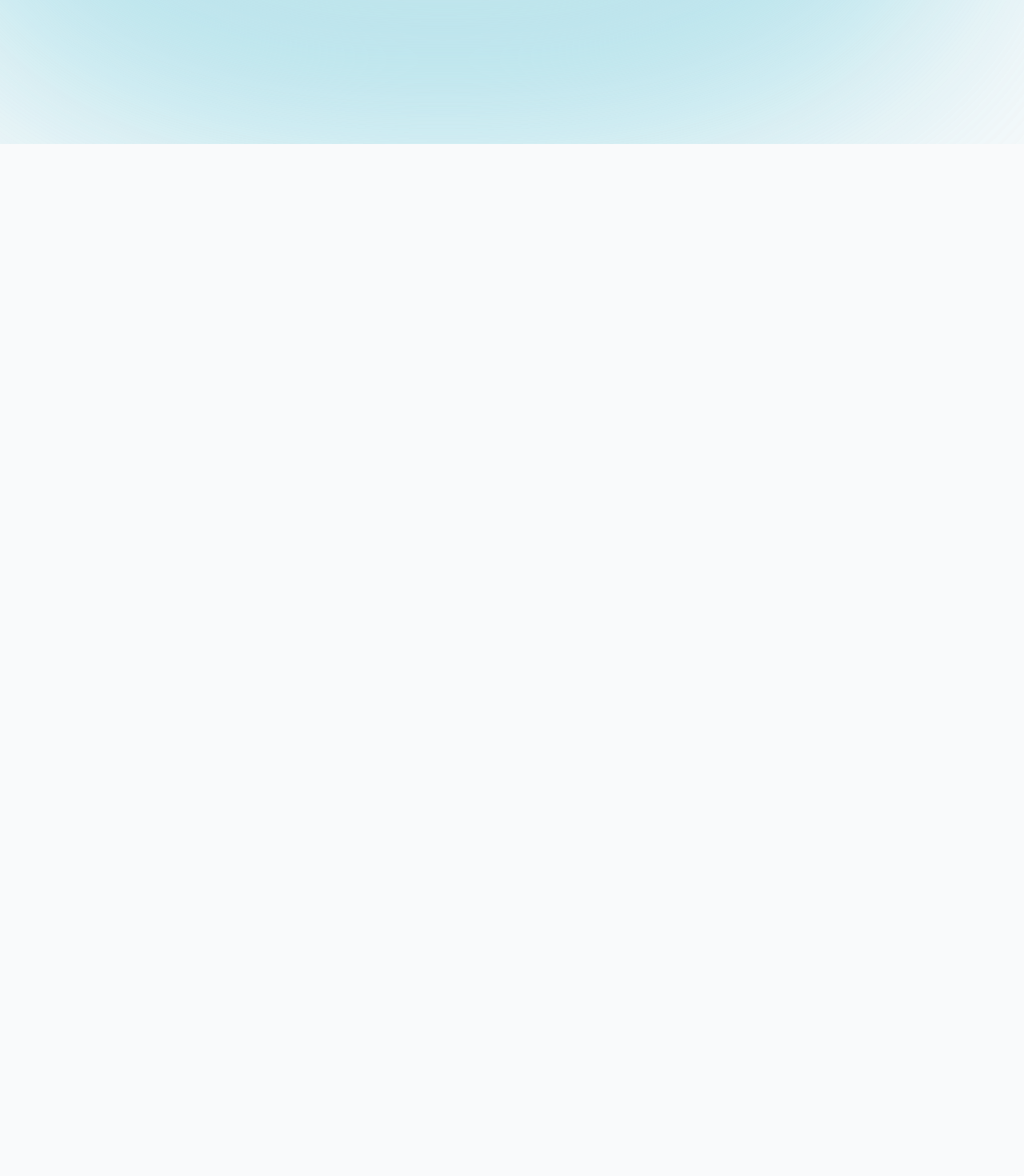
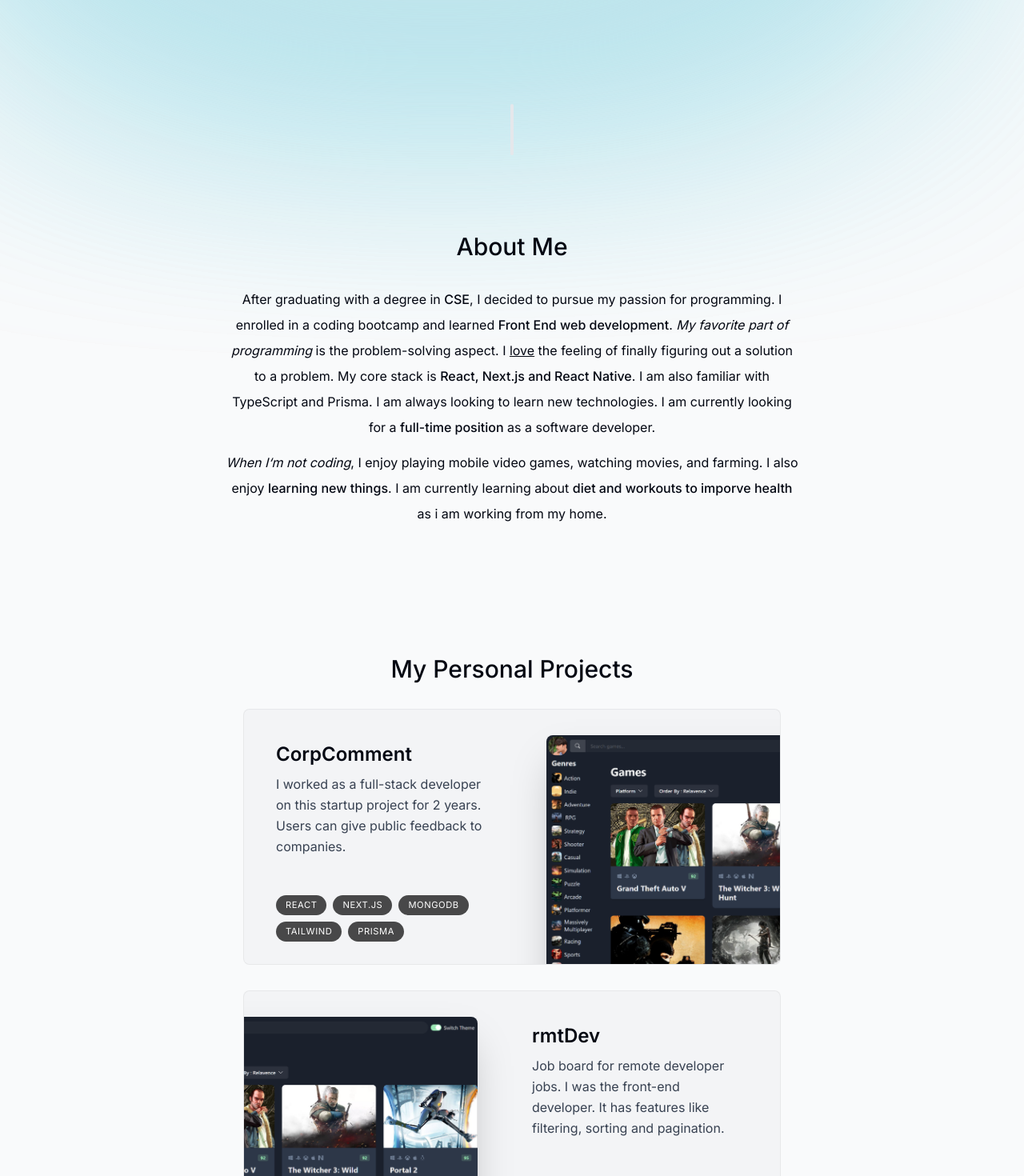
Before and after one commit to ramkole/portfolio, a Next.js app: page / in a window 1280 px wide. Shown: the part 620-2090 px from the top of the page at 80% size. Before the commit the page ends 800 px from the top, so only its background shows below. Built offline with nearby package versions, Linux system fonts and the light colour scheme.

Commit message:
About and Project section addup

```diff
--- a/app/page.tsx
+++ b/app/page.tsx
@@ -1,9 +1,15 @@
+import AboutMe from "@/components/AboutMe";
 import HeaderHero from "@/components/HeaderHero";
+import Projects from "@/components/ProjectSection";
+import SectionDivider from "@/components/SectionDivider";
 
 export default function Home() {
   return (
     <main className="flex flex-col items-center px-4">
       <HeaderHero />
+      <SectionDivider />
+      <AboutMe />
+      <Projects />
     </main>
   );
 }
--- /dev/null
+++ b/components/AboutMe.tsx
@@ -0,0 +1,46 @@
+"use client";
+
+import React from "react";
+import SectionHeading from "./SectionHeading";
+import { motion } from "framer-motion";
+// import { useSectionInView } from "@/lib/hooks";
+
+export default function About() {
+  // const { ref } = useSectionInView("About");
+
+  return (
+    <motion.section
+      //      ref={ref}
+      className="mb-28 max-w-[45rem] text-center leading-8 sm:mb-40 scroll-mt-28"
+      initial={{ opacity: 0, y: 100 }}
+      animate={{ opacity: 1, y: 0 }}
+      transition={{ delay: 0.175 }}
+      id="about"
+    >
+      <SectionHeading>About me</SectionHeading>
+      <p className="mb-3">
+        After graduating with a degree in{" "}
+        <span className="font-medium">CSE</span>, I decided to pursue my passion
+        for programming. I enrolled in a coding bootcamp and learned{" "}
+        <span className="font-medium">Front End web development</span>.{" "}
+        <span className="italic">My favorite part of programming</span> is the
+        problem-solving aspect. I <span className="underline">love</span> the
+        feeling of finally figuring out a solution to a problem. My core stack
+        is <span className="font-medium">React, Next.js and React Native</span>.
+        I am also familiar with TypeScript and Prisma. I am always looking to
+        learn new technologies. I am currently looking for a{" "}
+        <span className="font-medium">full-time position</span> as a software
+        developer.
+      </p>
+
+      <p>
+        <span className="italic">When I&lsquo;m not coding</span>, I enjoy
+        playing mobile video games, watching movies, and farming. I also enjoy{" "}
+        <span className="font-medium">learning new things</span>. I am currently
+        learning about{" "}
+        <span className="font-medium">diet and workouts to imporve health</span>{" "}
+        as i am working from my home.
+      </p>
+    </motion.section>
+  );
+}
--- /dev/null
+++ b/components/ProjectCard.tsx
@@ -0,0 +1,71 @@
+"use client";
+
+import { useRef } from "react";
+import { projectsData } from "@/lib/data";
+import Image from "next/image";
+import { motion, useScroll, useTransform } from "framer-motion";
+
+type ProjectProps = (typeof projectsData)[number];
+
+export default function Project({
+  title,
+  description,
+  tags,
+  imageUrl,
+}: ProjectProps) {
+  const ref = useRef<HTMLDivElement>(null);
+  const { scrollYProgress } = useScroll({
+    target: ref,
+    offset: ["0 1", "1.33 1"],
+  });
+  const scaleProgess = useTransform(scrollYProgress, [0, 1], [0.8, 1]);
+  const opacityProgess = useTransform(scrollYProgress, [0, 1], [0.6, 1]);
+
+  return (
+    <motion.div
+      ref={ref}
+      style={{
+        scale: scaleProgess,
+        opacity: opacityProgess,
+      }}
+      className="group mb-3 sm:mb-8 last:mb-0"
+    >
+      <section className="bg-gray-100 max-w-[42rem] border border-black/5 rounded-lg overflow-hidden sm:pr-8 relative sm:h-[20rem] hover:bg-gray-200 transition sm:group-even:pl-8 dark:text-white dark:bg-white/10 dark:hover:bg-white/20">
+        <div className="pt-4 pb-7 px-5 sm:pl-10 sm:pr-2 sm:pt-10 sm:max-w-[50%] flex flex-col h-full sm:group-even:ml-[18rem]">
+          <h3 className="text-2xl font-semibold">{title}</h3>
+          <p className="mt-2 leading-relaxed text-gray-700 dark:text-white/70">
+            {description}
+          </p>
+          <ul className="flex flex-wrap mt-4 gap-2 sm:mt-auto">
+            {tags.map((tag, index) => (
+              <li
+                className="bg-black/[0.7] px-3 py-1 text-[0.7rem] uppercase tracking-wider text-white rounded-full dark:text-white/70"
+                key={index}
+              >
+                {tag}
+              </li>
+            ))}
+          </ul>
+        </div>
+
+        <Image
+          src={imageUrl}
+          alt="Project I worked on"
+          quality={95}
+          className="absolute hidden sm:block top-8 -right-40 w-[28.25rem] rounded-t-lg shadow-2xl
+        transition
+        group-hover:scale-[1.04]
+        group-hover:-translate-x-3
+        group-hover:translate-y-3
+        group-hover:-rotate-2
+
+        group-even:group-hover:translate-x-3
+        group-even:group-hover:translate-y-3
+        group-even:group-hover:rotate-2
+
+        group-even:right-[initial] group-even:-left-40"
+        />
+      </section>
+    </motion.div>
+  );
+}
--- /dev/null
+++ b/components/ProjectSection.tsx
@@ -0,0 +1,28 @@
+"use client";
+
+import React from "react";
+import SectionHeading from "./SectionHeading";
+import { projectsData } from "@/lib/data";
+import Project from "./ProjectCard";
+//import { useSectionInView } from "@/lib/hooks";
+
+export default function Projects() {
+  //const { ref } = useSectionInView("Projects", 0.5);
+
+  return (
+    <section
+      //ref={ref}
+      id="projects"
+      className="scroll-mt-28 mb-28"
+    >
+      <SectionHeading>My Personal Projects</SectionHeading>
+      <div>
+        {projectsData.map((project, index) => (
+          <React.Fragment key={index}>
+            <Project {...project} />
+          </React.Fragment>
+        ))}
+      </div>
+    </section>
+  );
+}
--- /dev/null
+++ b/components/SectionDivider.tsx
@@ -0,0 +1,15 @@
+"use client";
+
+import React from "react";
+import { motion } from "framer-motion";
+
+export default function SectionDivider() {
+  return (
+    <motion.div
+      className="bg-gray-200 my-24 h-16 w-1 rounded-full hidden sm:block dark:bg-opacity-20"
+      initial={{ opacity: 0, y: 100 }}
+      animate={{ opacity: 1, y: 0 }}
+      transition={{ delay: 0.125 }}
+    ></motion.div>
+  );
+}
--- /dev/null
+++ b/components/SectionHeading.tsx
@@ -0,0 +1,13 @@
+import React from "react";
+
+type SectionHeadingProps = {
+  children: React.ReactNode;
+};
+
+export default function SectionHeading({ children }: SectionHeadingProps) {
+  return (
+    <h2 className="text-3xl font-medium capitalize mb-8 text-center">
+      {children}
+    </h2>
+  );
+}
```
